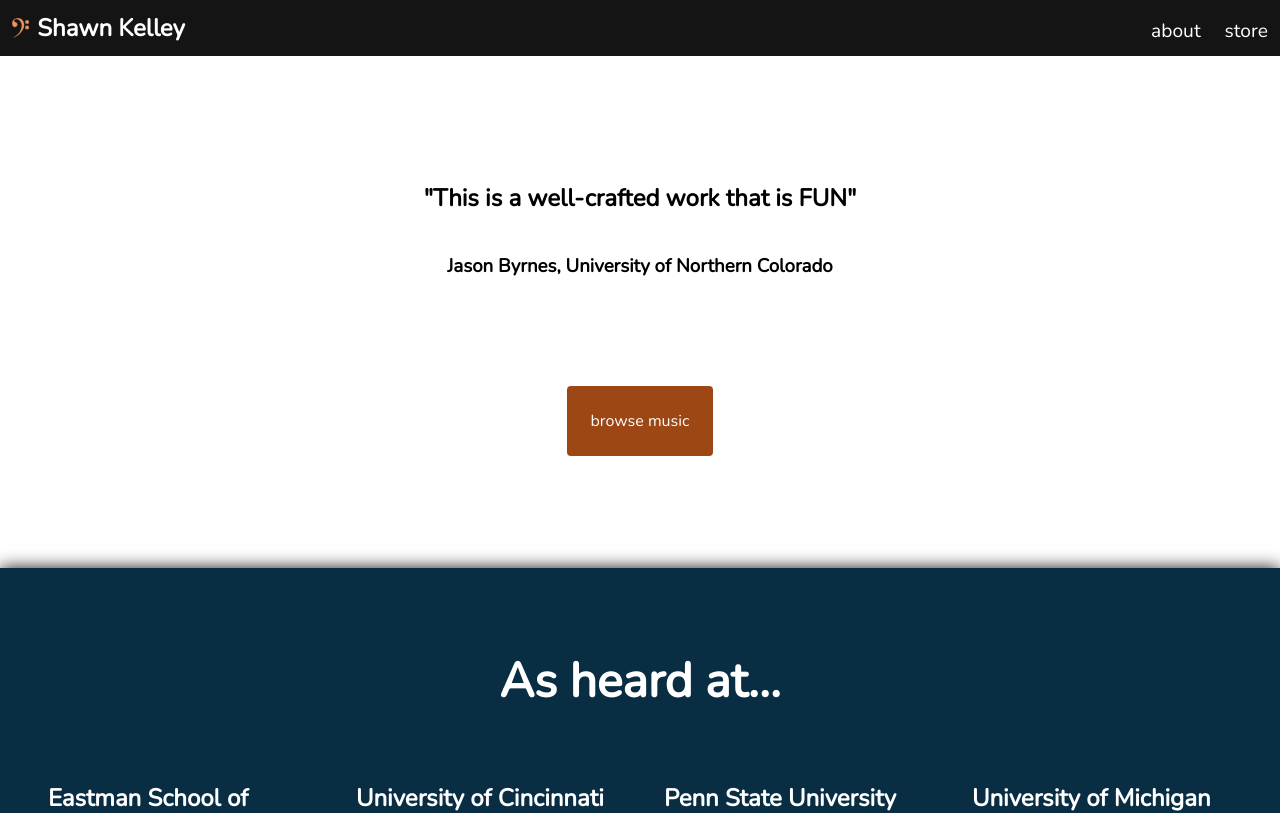
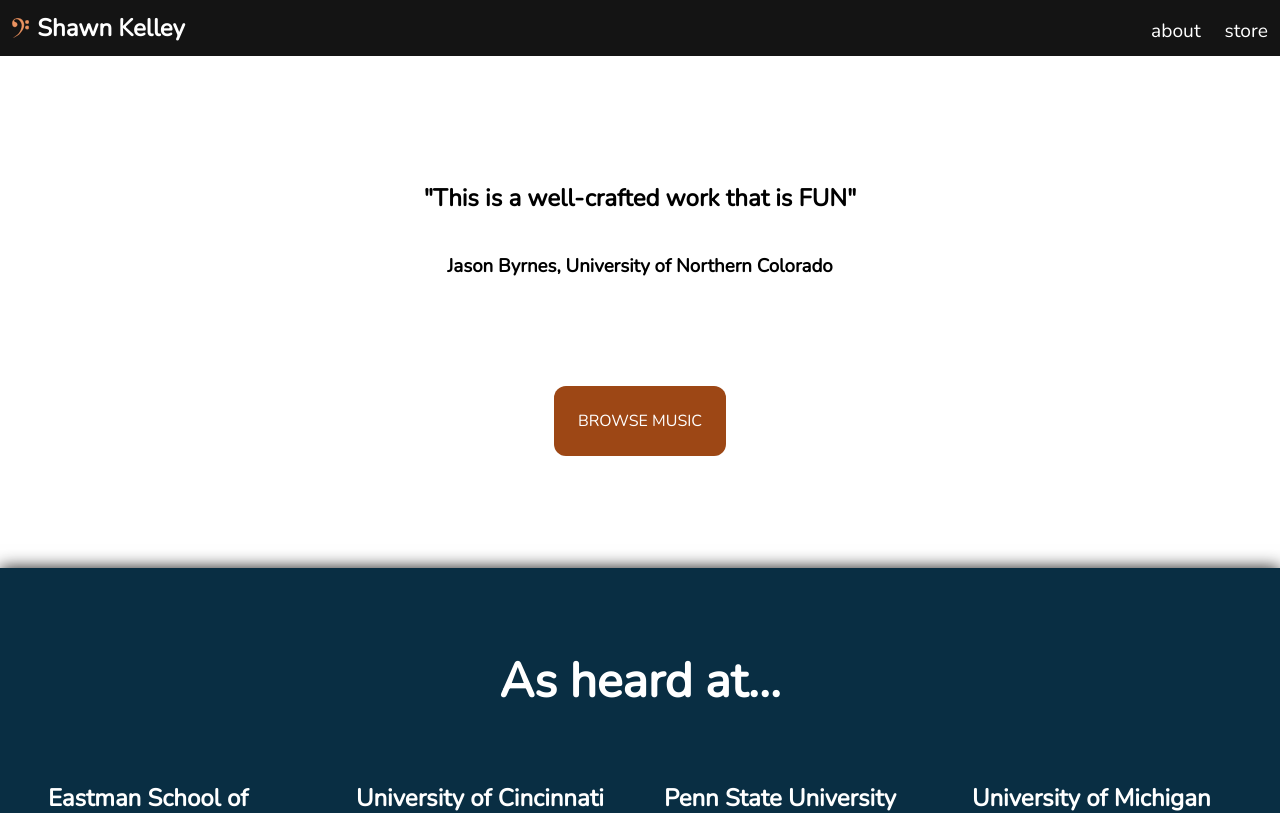
Before and after one commit to shawnkelleydev/shawn_kelley_music, a React (Create React App) app in the folder client/: page / in a window 1280 px wide. Shown: the top 813 px of the page. Built offline with nearby package versions, Linux system fonts and the light colour scheme.

Commit message:
proper button animation

```diff
--- a/client/src/components/Action.js
+++ b/client/src/components/Action.js
@@ -1,38 +1,7 @@
-import { useState, useRef, useEffect } from "react";
-
 export default function Action(props) {
-  const bgspan = useRef(null);
-
-  const [hover, setHover] = useState(false);
-
-  const [height, setHeight] = useState(null);
-  const [width, setWidth] = useState(null);
-
-  useEffect(() => {
-    let ref = bgspan.current;
-    let w = ref.clientWidth;
-    let h = ref.clientHeight;
-    setWidth(w);
-    setHeight(h);
-  }, []);
-
   return (
-    <div
-      className="Action"
-      onMouseOver={() => setHover(true)}
-      onMouseOut={() => setHover(false)}
-      style={{ width, height }}
-    >
-      <span ref={bgspan} onClick={props.click}>
-        {props.text}
-      </span>
-      <button
-        onClick={props.click}
-        className={!hover ? "button hidden" : "button"}
-        style={{ width, height }}
-      >
-        {props.text}
-      </button>
-    </div>
+    <button className="Action" onClick={props.click}>
+      {props.text}
+    </button>
   );
 }
--- a/client/src/css/App.css
+++ b/client/src/css/App.css
@@ -49,6 +49,7 @@ footer > div {
 
 header {
   position: fixed;
+  z-index: 999;
   top: 0;
   width: 100vw;
   margin: 0;
@@ -256,32 +257,42 @@ nav svg:hover {
 
 .Action {
   overflow: hidden;
+  display: inline-block;
+  position: relative;
+  z-index: 1;
+  color: white;
+  padding: 24px;
+  border-radius: 12px;
+  border: none;
+  text-transform: uppercase;
+  cursor: pointer;
+  font-size: 1em;
 }
-.Action span {
+.Action::after {
+  content: "";
+  width: 100%;
+  height: 100%;
   position: absolute;
-  padding: 24px;
   background: #9d4715;
+  left: 0;
+  bottom: 0;
+  z-index: -2;
 }
-.Action .button {
-  transform: translate(0);
-  transition: all 0.3s ease;
-  border: none;
-  color: black;
-  background: #156b9d;
+.Action::before {
+  content: "";
+  width: 0;
+  height: 100%;
+  position: absolute;
+  background: #ca5b1b;
+  left: 0;
+  bottom: 0;
+  z-index: -1;
+  transition: all 0.3s;
 }
-@media screen and (max-width: 996px) {
-  .Action .button {
-    transform: translate(-100%);
+@media screen and (min-width: 996px) {
+  .Action:hover::before {
+    width: 100%;
   }
-}
-.Action span, .Action .button {
-  border-radius: 4px;
-  color: white;
-  font-size: 1em;
-  cursor: pointer;
-}
-.Action .hidden {
-  transform: translate(-100%);
 }
 
 .Store {
--- a/client/src/sass/partials/components/_action.sass
+++ b/client/src/sass/partials/components/_action.sass
@@ -3,23 +3,36 @@
 
 .Action
   overflow: hidden
-  // .Action size set by js relative to span real size
-  span
+  display: inline-block
+  position: relative
+  z-index: 1
+  color: white
+  padding: 24px
+  border-radius: var.$rad-s
+  border: none
+  text-transform: uppercase
+  cursor: pointer
+  font-size: 1em
+  &::after
+    content: ''
+    width: 100%
+    height: 100%
     position: absolute
-    padding: 24px
     background: var.$color-accent
-  .button
-    transform: translate(0)
-    @media screen and (max-width: var.$break-dt)
-      transform: translate(-100%)
-    transition: all .3s ease
-    border: none
-    color: black
-    background: var.$color-accent-2
-  span, .button
-    border-radius: var.$rad-xxs
-    color: white
-    font-size: 1em
-    cursor: pointer
-  .hidden
-    transform: translate(-100%)
+    left: 0
+    bottom: 0
+    z-index: -2
+  &::before
+    content: ''
+    width: 0
+    height: 100%
+    position: absolute
+    background: lighten(var.$color-accent, 10%)
+    left: 0
+    bottom: 0
+    z-index: -1
+    transition: all .3s
+  @media screen and (min-width: var.$break-dt)
+    &:hover
+      &::before
+        width: 100%
--- a/client/src/sass/partials/layout/_header.sass
+++ b/client/src/sass/partials/layout/_header.sass
@@ -3,6 +3,7 @@
 
 header
   position: fixed
+  z-index: 999
   top: 0
   width: 100vw
   margin: 0
```
Also changed, not shown: 1 other file (tests, documents, lock files or other folders).
